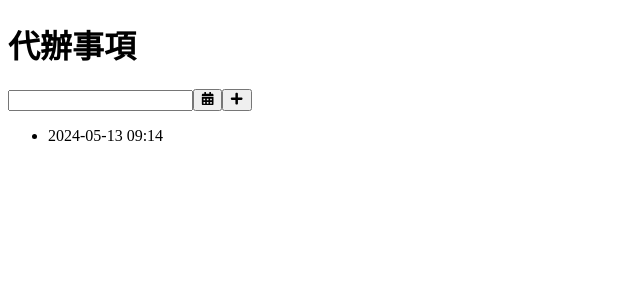
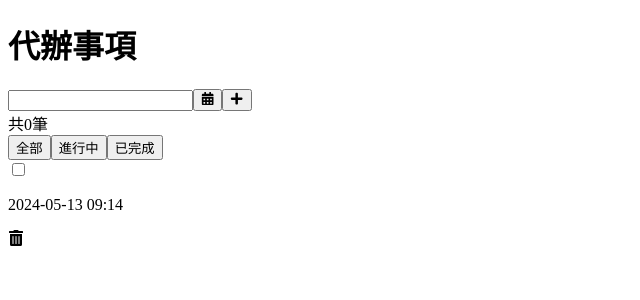
Before and after one commit to abc19wwwww/todolist-react, a Next.js app: page / in a window 1280 px wide. Both pictures are taken after a click on the button 236 px from the left and 100 px from the top of the page. Shown: the top 300 px of the page, without its empty margins (0-640 px from the left). Built offline with nearby package versions, Linux system fonts and the light colour scheme.

Commit message:
完成新增刪除的功能跟排版

```diff
--- a/pages/index.js
+++ b/pages/index.js
@@ -5,7 +5,7 @@ import DatePicker from "react-datepicker";
 import Modal from "react-modal";
 import dayjs from "dayjs";
 // icons
-import { FaPlus, FaCalendarAlt } from "react-icons/fa";
+import { FaPlus, FaCalendarAlt, FaTrashAlt } from "react-icons/fa";
 // styles
 import "react-datepicker/dist/react-datepicker.css";
 
@@ -44,6 +44,12 @@ export default function Home() {
     setTodolist(updatedTodolist);
     localStorage.setItem("todolist", JSON.stringify(updatedTodolist)); // 更新 localStorage
     setTaskText("");
+  };
+  // 刪除代辦事項
+  const handleDeltedTodo = (e) => {
+    const updatedTodolist = todolist.filter((item, index) => index !== 0);
+    setTodolist(updatedTodolist);
+    localStorage.setItem("todolist", JSON.stringify(updatedTodolist)); // 更新 localStorage
   };
 
   // 從 localStorage 獲取數據並初始化狀態
@@ -113,17 +119,35 @@ export default function Home() {
                 <FaPlus />
               </button>
             </div>
+            {/* tabs */}
+            <div className="d-flex justify-content-between tabs-menu">
+              <span>共0筆</span>
+              <div className="tabs">
+                <button className="active">全部</button>
+                <button>進行中</button>
+                <button>已完成</button>
+              </div>
+            </div>
+            {/* display */}
             <div className="display">
-              <ul>
-                {todolist.map((item, index) => (
-                  <li key={index}>
-                    <div className="d-flex justify-content-between">
-                      <p>{item.date}</p>
-                      <p>{item.text}</p>
-                    </div>
-                  </li>
-                ))}
-              </ul>
+              {todolist.map((item, index) => (
+                <div
+                  key={index}
+                  className="d-flex justify-content-between todo"
+                >
+                  <div className="d-flex align-items-center">
+                    <input type="checkbox" />
+                    <p className="mb-0">{item.date}</p>
+                  </div>
+                  <div className="d-flex align-items-center">
+                    <p className="mb-0">{item.text}</p>
+                    <FaTrashAlt
+                      onClick={handleDeltedTodo}
+                      className="fa-trash"
+                    />
+                  </div>
+                </div>
+              ))}
             </div>
           </div>
         </div>
--- a/styles/globals.scss
+++ b/styles/globals.scss
@@ -34,29 +34,33 @@ main {
       border-bottom: 6px solid $black;
     }
     .content {
-      padding: 16px 0;
+      padding: 40px;
       .creat {
         text-align: center;
         display: flex;
-        justify-content: center;
+        justify-content: space-between;
         align-items: center;
         position: relative;
         input {
+          width: 90%;
           padding: 4px 8px;
           margin-right: 10px;
           border: 2px solid $main;
           outline: none;
           border-radius: 8px;
+          @media (max-width: 576px) {
+            width: 80%;
+          }
         }
         .fa-calendar-btn {
           position: absolute;
           top: 2px;
-          right: 160px;
+          right: 50px;
           border: none;
           color: $main;
           background-color: transparent;
           @media (max-width: 576px) {
-            right: 80px;
+            right: 50px;
           }
         }
         .date-picker {
@@ -75,6 +79,31 @@ main {
           justify-content: center;
           align-items: center;
           border-radius: 50%;
+        }
+      }
+      .tabs-menu {
+        margin-top: 6px;
+        color: $deep-gray;
+        button {
+          color: $deep-gray;
+          border: none;
+          background-color: transparent;
+        }
+      }
+      .display {
+        margin-top: 20px;
+        .todo {
+          padding: 10px 0;
+          border-bottom: 1px solid $deep-gray;
+        }
+        input[type="checkbox"] {
+          margin-top: 4px;
+          margin-right: 8px;
+        }
+        .fa-trash {
+          margin-left: 10px;
+          color: $main;
+          font-size: 14px;
         }
       }
     }
```
